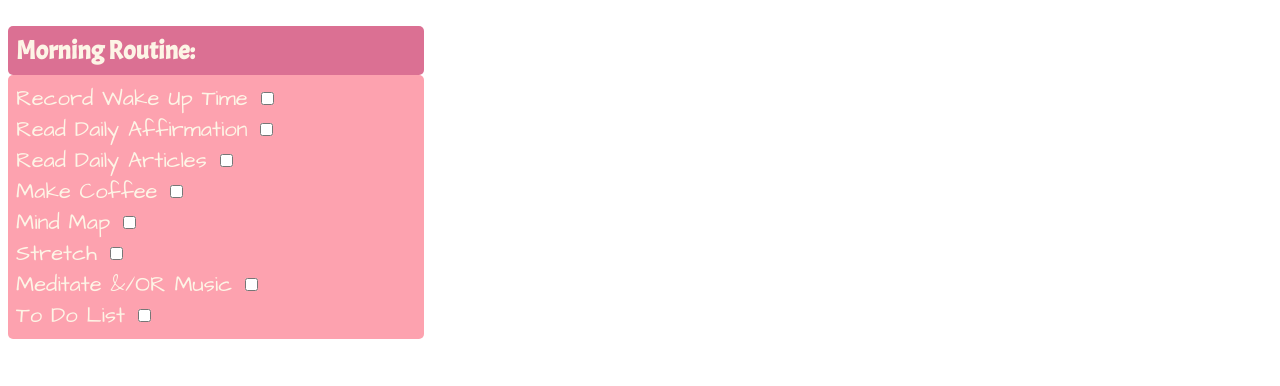
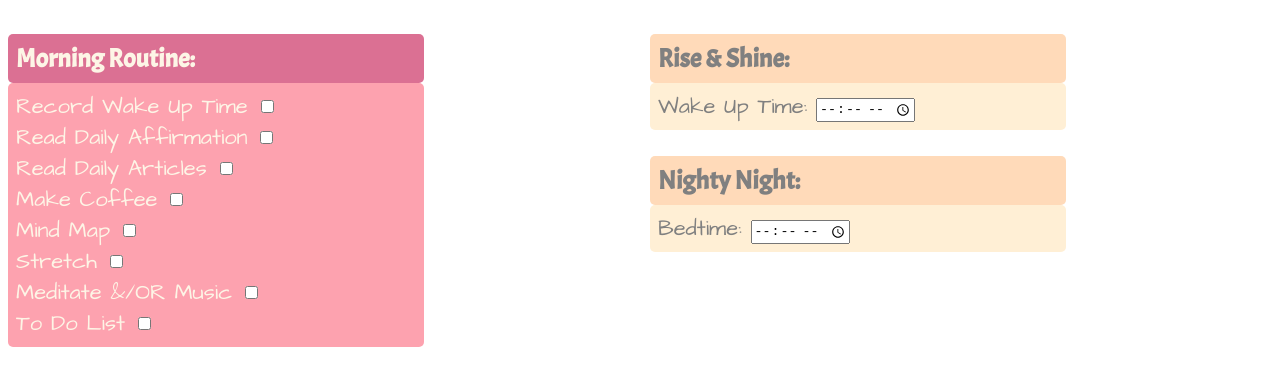
Before and after one commit to kahamilton3/Wellness-Dashboard, an Angular app: page / in a window 1280 px wide. Shown: the top 386 px of the page. Built offline with nearby package versions, Linux system fonts and the light colour scheme.

Commit message:
added sleep time recorders

```diff
--- a/src/app/app.component.css
+++ b/src/app/app.component.css
@@ -0,0 +1,5 @@
+.grid {
+    display: grid;
+    grid-template-columns: 1fr 1fr;
+    grid-gap: 20px;
+}
--- a/src/app/app.component.html
+++ b/src/app/app.component.html
@@ -1 +1,4 @@
+<div class="grid">
 <app-morning-routine></app-morning-routine>
+<app-sleep-times></app-sleep-times>
+</div>
--- a/src/app/app.module.ts
+++ b/src/app/app.module.ts
@@ -3,11 +3,13 @@ import { NgModule } from '@angular/core';
 
 import { AppComponent } from './app.component';
 import { MorningRoutineComponent } from './morning-routine/morning-routine.component';
+import { SleepTimesComponent } from './sleep-times/sleep-times.component';
 
 @NgModule({
   declarations: [
     AppComponent,
-    MorningRoutineComponent
+    MorningRoutineComponent,
+    SleepTimesComponent
   ],
   imports: [
     BrowserModule
--- /dev/null
+++ b/src/app/sleep-times/sleep-times.component.css
@@ -0,0 +1,21 @@
+.sleepTimeHeader {
+    font-family: "Acme";
+    font-size: 26px;
+    background: rgb(255,218,185);
+    color: grey;
+    border-radius: 5px;
+    width: 400px;
+    padding: 8px;
+    margin-bottom: 0px;
+}
+
+.sleepTime {
+    font-family: "Architects Daughter";
+    font-size: 22px;
+    background: rgb(255,239,213);
+    color: grey;
+    border-radius: 5px;
+    width: 400px;
+    padding: 8px;
+    margin-top: 0px;
+}
--- /dev/null
+++ b/src/app/sleep-times/sleep-times.component.html
@@ -0,0 +1,12 @@
+<link rel="stylesheet" href="https://fonts.googleapis.com/css2?family=Acme&display=swap">
+<link rel="stylesheet" href="https://fonts.googleapis.com/css2?family=Architects+Daughter&display=swap">
+
+<h3 class="sleepTimeHeader">Rise & Shine:</h3>
+<div class="sleepTime">
+    <label>Wake Up Time: <input type="time" name="riseTime"/></label>
+</div>
+
+<h3 class="sleepTimeHeader">Nighty Night:</h3>
+<div class="sleepTime">
+    <label>Bedtime: <input type="time" name="bedtime"/></label>
+</div>
--- /dev/null
+++ b/src/app/sleep-times/sleep-times.component.ts
@@ -0,0 +1,15 @@
+import { Component, OnInit } from '@angular/core';
+
+@Component({
+  selector: 'app-sleep-times',
+  templateUrl: './sleep-times.component.html',
+  styleUrls: ['./sleep-times.component.css']
+})
+export class SleepTimesComponent implements OnInit {
+
+  constructor() { }
+
+  ngOnInit() {
+  }
+
+}
```
Also changed, not shown: 1 other file (tests, documents, lock files or other folders).
